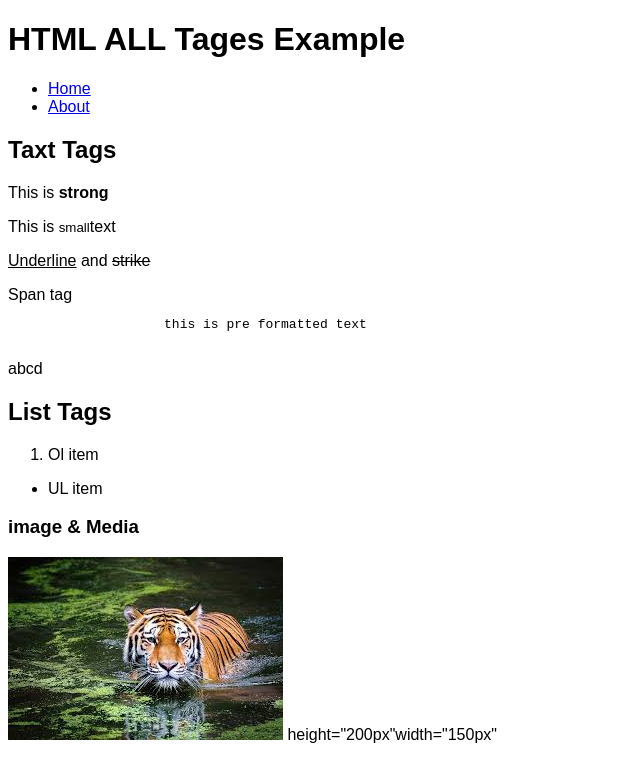
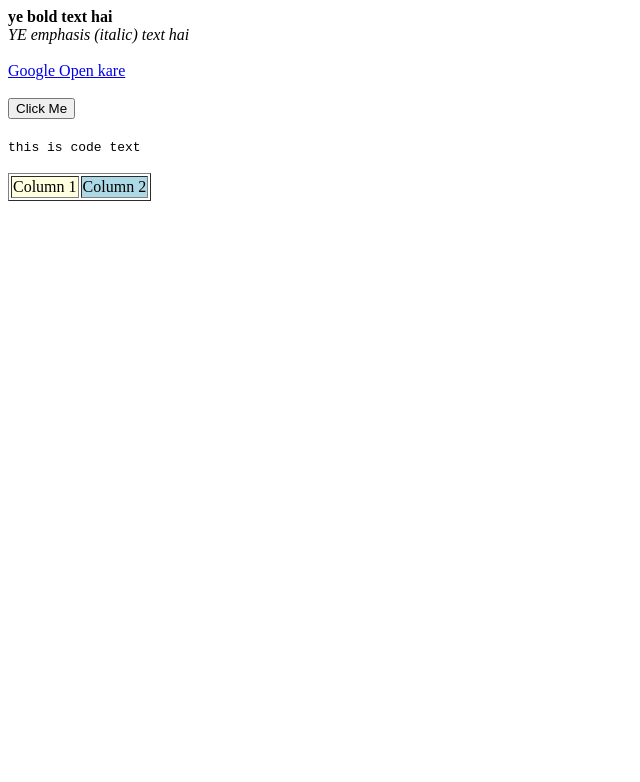
Before and after one commit to dikshapriyapari/assignment, a plain HTML site: page All tag/all-tags.html in a window 1280 px wide. Shown: the whole page, without its empty margins (0-640 px from the left). Drawn offline with Linux system fonts and the light colour scheme; files whose address does not match are found by name.

Commit message:
html file

```diff
--- a/All tag/all-tags.html
+++ b/All tag/all-tags.html
@@ -2,76 +2,35 @@
 <html lang="en">
 <head>
     <meta charset="UTF-8">
-    <title>ALL HTML TAGES PRACTICE</title>
-    <style>
-        body{font-family:Arial; }
-    </style>
+    <title>HTML Tags Example</title>
 </head>
-<body>
-    <header>
-        <h1>HTML ALL Tages Example</h1>
-    </header>
-
-    <nav>
-        <ul>
-            <li><a href="#">Home</a></li>
-            <li><a href="#">About</a></li>
-        </ul>
-           </nav>
-
-           <main>
-            <section>
-                <header>
-                    <h2>Taxt Tags</h2>
-                </header>
-
-                <p>This is <strong>strong</strong></p>
-                <p>This is <small>small</small>text</p>
-                <p>
-                    <u>Underline</u> and
-                     <del>strike</del>
-                </p>
-                <span>Span tag</span><br>
-                <pre>
-                    this is pre formatted text
-                </pre>
-                <section>
-                    abcd
-                </section>
-                <header>
-                    <h2>List Tags</h2>
-                </header>
-                <ol>
-                    <li>Ol item</li>
-                </ol>
-                <ul>
-                    <li>UL item</li>
-                </ul>
-            </section>
-            <section>
-                <header>
-                    <picture>
-                        <source>
-                    <h3>image & Media</h3>
-                 <img src=c:\Users\priyp\Downloads\image2.jpg alt="image2.jpg">
-                 height="200px"width="150px"
 
 
-                </header>
-
-                <picture>
-                    <form action="name"></form>
-
-                    <source>
+<body>
 
 
-                </picture>
-            </section>
-           </main>
-            </ul>
+<div>
+    <b>ye bold text hai</b><br>
+    <em>YE emphasis (italic) text hai</em><br><br>
+</div>
 
-        </ul>
-    </nav>
+<a href="https://github.com/khushikuku97/flexbox-css.git">Google Open kare</a><br><br>
 
+<button>Click Me</button><br><br>
+
+<code>
+    this is code text
+</code><br><br>
+
+<table border="1">
+<col
+style="background-color:lightyellow">
+<col
+style="background-color:lightblue">
+<tr>
+    <td>Column 1</td>
+    <td>Column 2</td>
+</tr>
+</table>
 </body>
 </html>
```
Also changed, not shown: html-and-style/index.html (+12 -52 lines), All tag/image2.jpg (deleted).
